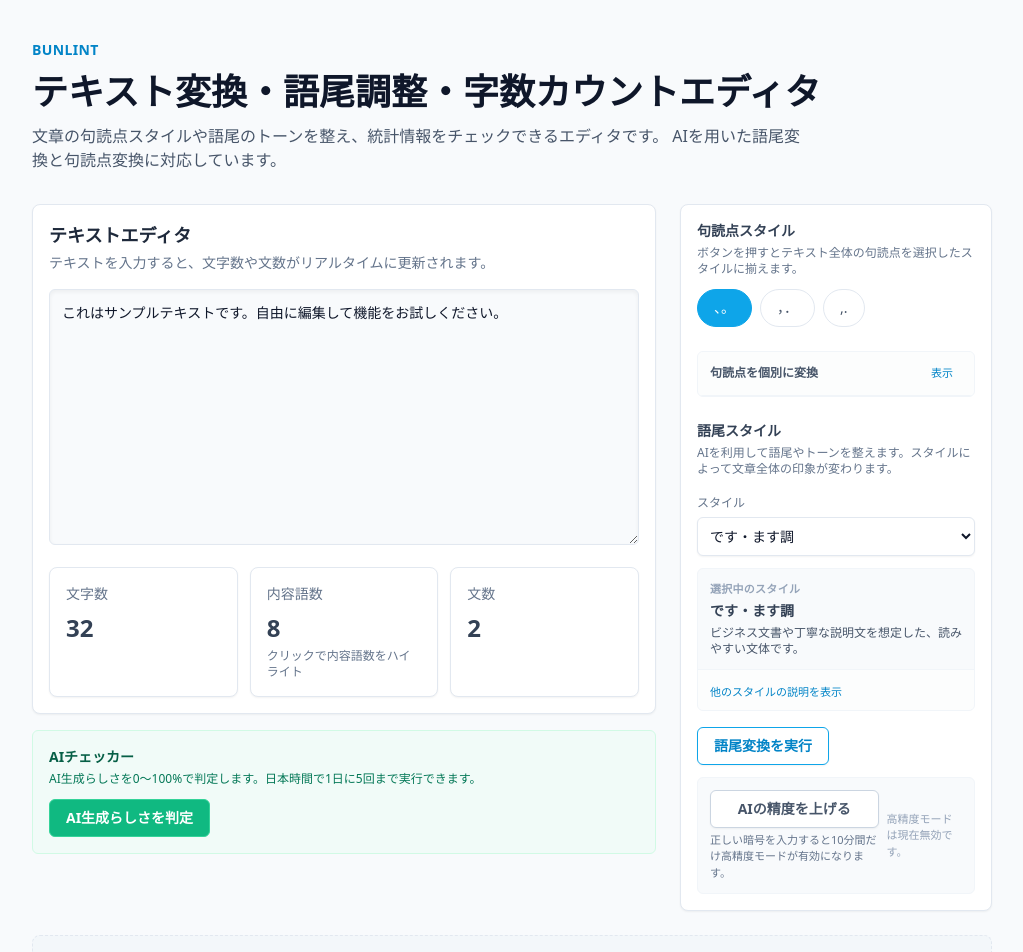
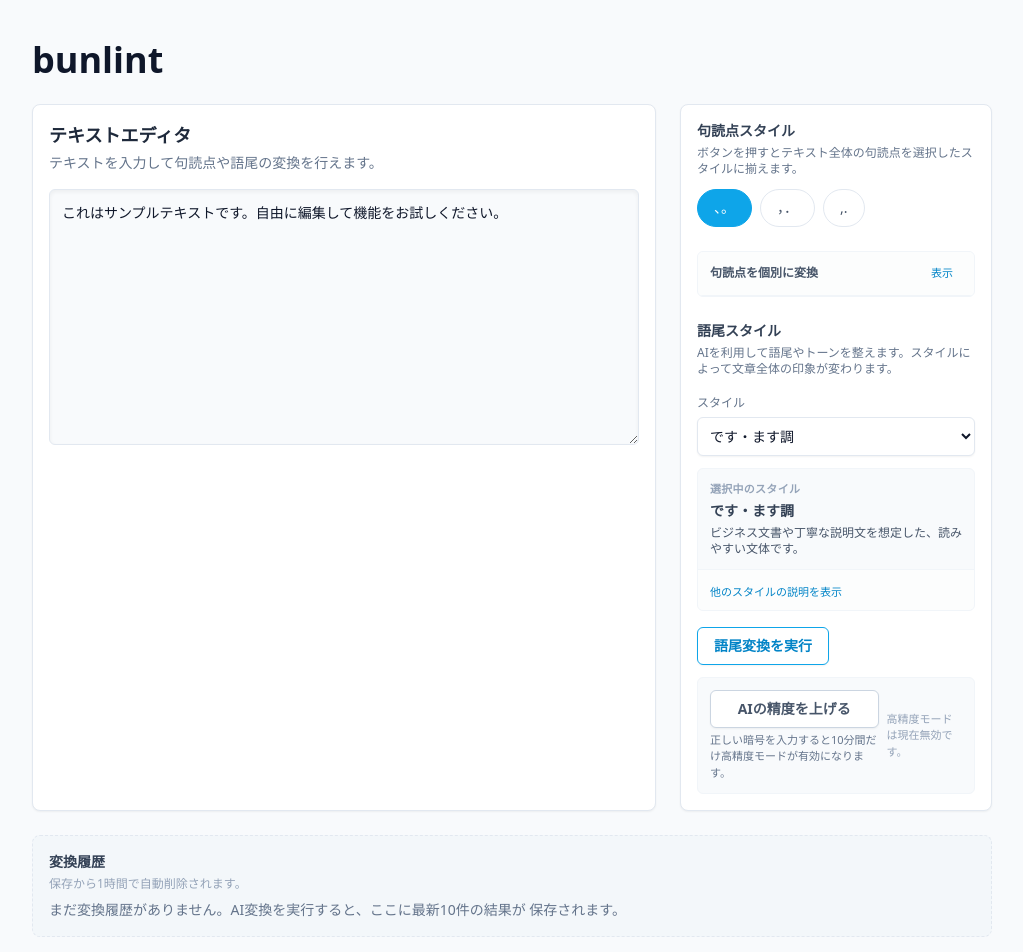
Before and after one commit to Hiro-Chiba/bunlint, a Next.js app: page / in a window 1280 px wide. Shown: the top 952 px of the page, without its empty margins (128-1151 px from the left). Built offline with nearby package versions, Linux system fonts and the light colour scheme.

Commit message:
補助カード削除によるエディタUIの整理

```diff
--- a/app/page.tsx
+++ b/app/page.tsx
@@ -2,18 +2,9 @@ import { TextEditor } from "@/components/TextEditor";
 
 export default function HomePage() {
   return (
-    <main className="mx-auto flex max-w-5xl flex-col gap-8 px-4 py-10 sm:px-6 lg:px-8">
-      <header className="space-y-3">
-        <p className="text-sm font-semibold uppercase tracking-wide text-brand-600">
-          bunlint
-        </p>
-        <h1 className="text-3xl font-bold text-slate-900 sm:text-4xl">
-          テキスト変換・語尾調整・字数カウントエディタ
-        </h1>
-        <p className="max-w-3xl text-base text-slate-600">
-          文章の句読点スタイルや語尾のトーンを整え、統計情報をチェックできるエディタです。
-          AIを用いた語尾変換と句読点変換に対応しています。
-        </p>
+    <main className="mx-auto flex max-w-5xl flex-col gap-6 px-4 py-10 sm:px-6 lg:px-8">
+      <header>
+        <h1 className="text-3xl font-bold text-slate-900 sm:text-4xl">bunlint</h1>
       </header>
       <TextEditor />
     </main>
--- a/components/TextEditor.tsx
+++ b/components/TextEditor.tsx
@@ -9,7 +9,6 @@ import {
   type PunctuationCharacter,
   type PunctuationMode,
 } from "@/lib/punctuation";
-import { getTextStats } from "@/lib/text";
 import {
   writingStylePresets,
   normalizeWritingStyle,
@@ -28,7 +27,6 @@ import {
   type HistoryRestoreMode,
 } from "./HistoryList";
 import { TransformationControls } from "./TransformationControls";
-import type { StatsHighlightMode } from "./StatsPanel";
 import { DEFAULT_AI_REASONING } from "./text-editor/constants";
 import type { AiCheckResultState } from "./text-editor/types";
 import { EditorTextareaSection } from "./text-editor/EditorTextareaSection";
@@ -247,8 +245,7 @@ export function TextEditor() {
   const [isCheckingAi, setIsCheckingAi] = useState(false);
   const [lastAiCheckAt, setLastAiCheckAt] = useState<string | null>(null);
   const [aiChecksToday, setAiChecksToday] = useState(0);
-  const [highlightMode, setHighlightMode] =
-    useState<StatsHighlightMode>("none");
+  const highlightMode = "none" as const;
   const [isHighAccuracyModalOpen, setIsHighAccuracyModalOpen] =
     useState(false);
   const [highAccuracyCode, setHighAccuracyCode] = useState("");
@@ -268,8 +265,6 @@ export function TextEditor() {
   const statusMessageId = useId();
   const diffTitleId = useId();
   const diffDescriptionId = useId();
-
-  const stats = useMemo(() => getTextStats(text), [text]);
 
   const refreshHighAccuracyStatus = useCallback(async () => {
     try {
@@ -298,12 +293,6 @@ export function TextEditor() {
       console.error("高精度モードの状態取得に失敗しました", error);
     }
   }, []);
-
-  useEffect(() => {
-    if (text.length === 0 && highlightMode !== "none") {
-      setHighlightMode("none");
-    }
-  }, [highlightMode, text]);
 
   useEffect(() => {
     return () => {
@@ -677,14 +666,6 @@ export function TextEditor() {
     setActiveHistoryEntryId(null);
     setAiCheckResult(null);
     setAiCheckMessage(null);
-  };
-
-  const handleHighlightChange = (mode: StatsHighlightMode) => {
-    if (mode !== "none" && text.length === 0) {
-      return;
-    }
-
-    setHighlightMode((current) => (current === mode ? current : mode));
   };
 
   const handlePunctuationModeChange = (mode: PunctuationMode) => {
@@ -1353,9 +1334,8 @@ export function TextEditor() {
   };
 
   return (
-    <div className="flex flex-col gap-6">
+    <div className="space-y-6">
       <div className="grid grid-cols-1 gap-6 lg:grid-cols-[2fr,1fr]">
-        <div className="flex flex-col gap-4">
         <EditorTextareaSection
           text={text}
           onTextChange={handleTextChange}
@@ -1366,23 +1346,8 @@ export function TextEditor() {
           diffSegments={diffSegments}
           diffTitleId={diffTitleId}
           diffDescriptionId={diffDescriptionId}
-            stats={stats}
           highlightMode={highlightMode}
-            onHighlightChange={handleHighlightChange}
         />
-          <AiCheckerSection
-            text={text}
-            isCheckingAi={isCheckingAi}
-            hasCheckedOnSameDay={hasCheckedOnSameDay}
-            hasReachedDailyLimit={hasReachedDailyLimit}
-            remainingAiChecks={remainingAiChecks}
-            nextAiCheckLabel={nextAiCheckLabel}
-            aiCheckMessage={aiCheckMessage}
-            aiResult={aiResultForCurrentText}
-            onInvokeAiCheck={handleInvokeAiCheck}
-            dailyLimit={DAILY_AI_CHECK_LIMIT}
-          />
-        </div>
         <TransformationControls
           punctuationMode={punctuationMode}
           onPunctuationModeChange={handlePunctuationModeChange}
@@ -1396,6 +1361,18 @@ export function TextEditor() {
           isHighAccuracyActive={isHighAccuracyActive}
         />
       </div>
+      <AiCheckerSection
+        text={text}
+        isCheckingAi={isCheckingAi}
+        hasCheckedOnSameDay={hasCheckedOnSameDay}
+        hasReachedDailyLimit={hasReachedDailyLimit}
+        remainingAiChecks={remainingAiChecks}
+        nextAiCheckLabel={nextAiCheckLabel}
+        aiCheckMessage={aiCheckMessage}
+        aiResult={aiResultForCurrentText}
+        onInvokeAiCheck={handleInvokeAiCheck}
+        dailyLimit={DAILY_AI_CHECK_LIMIT}
+      />
       {latestHistoryEntry && (
         <LatestHistoryCard
           entry={latestHistoryEntry}
--- a/components/text-editor/AiCheckerSection.tsx
+++ b/components/text-editor/AiCheckerSection.tsx
@@ -1,8 +1,5 @@
 "use client";
 
-import clsx from "clsx";
-
-import { AI_CONFIDENCE_PRESENTATION } from "./constants";
 import type { AiCheckResultState } from "./types";
 
 type AiCheckerSectionProps = {
@@ -18,94 +15,6 @@ type AiCheckerSectionProps = {
   dailyLimit: number;
 };
 
-export function AiCheckerSection({
-  text,
-  isCheckingAi,
-  hasCheckedOnSameDay,
-  hasReachedDailyLimit,
-  remainingAiChecks,
-  nextAiCheckLabel,
-  aiCheckMessage,
-  aiResult,
-  onInvokeAiCheck,
-  dailyLimit,
-}: AiCheckerSectionProps) {
-  const trimmed = text.trim();
-  const isButtonDisabled =
-    isCheckingAi || hasReachedDailyLimit || trimmed.length === 0;
-
-  const aiResultPresentation = aiResult
-    ? AI_CONFIDENCE_PRESENTATION[aiResult.confidence] ??
-      AI_CONFIDENCE_PRESENTATION.low
-    : null;
-
-  return (
-    <section className="space-y-3 rounded-md border border-emerald-100 bg-emerald-50/50 p-4 text-sm text-emerald-900">
-      <header className="space-y-1">
-        <h3 className="text-sm font-semibold text-emerald-800">AIチェッカー</h3>
-        <p className="text-xs text-emerald-700">
-          AI生成らしさを0〜100%で判定します。日本時間で1日に
-          {dailyLimit}回まで実行できます。
-        </p>
-      </header>
-      <div className="flex flex-wrap items-center gap-3 text-xs">
-        <button
-          type="button"
-          onClick={onInvokeAiCheck}
-          disabled={isButtonDisabled}
-          className="rounded-md border border-emerald-400 bg-emerald-500 px-4 py-2 text-sm font-semibold text-white transition hover:bg-emerald-600 disabled:cursor-not-allowed disabled:border-emerald-200 disabled:bg-emerald-200"
-        >
-          {isCheckingAi ? "判定中..." : "AI生成らしさを判定"}
-        </button>
-        {hasCheckedOnSameDay &&
-          !hasReachedDailyLimit &&
-          remainingAiChecks < dailyLimit && (
-            <span className="text-xs text-emerald-800">
-              本日残り{remainingAiChecks}回判定できます。
-            </span>
-          )}
-        {hasReachedDailyLimit && nextAiCheckLabel && (
-          <span className="text-xs text-emerald-800">
-            次回判定可能: {nextAiCheckLabel}
-          </span>
-        )}
-      </div>
-      {aiCheckMessage && (
-        <p className="text-xs text-emerald-800">{aiCheckMessage}</p>
-      )}
-      {aiResult && aiResultPresentation && (
-        <div className="space-y-2 rounded-md border border-emerald-200 bg-white p-3 text-xs text-emerald-900">
-          <p className="flex flex-wrap items-center gap-2 text-sm font-semibold">
-            <span
-              className={clsx(
-                "text-lg font-bold",
-                aiResultPresentation.scoreClass,
-              )}
-            >
-              {aiResult.score}%
-            </span>
-            <span
-              className={clsx(
-                "inline-flex items-center rounded-full px-2 py-1 text-[11px] font-semibold",
-                aiResultPresentation.badgeClass,
-              )}
-            >
-              {aiResultPresentation.badgeLabel}
-            </span>
-          </p>
-          <p className="text-[11px] text-emerald-800">
-            判定日時:{" "}
-            {new Date(aiResult.checkedAt).toLocaleString("ja-JP", {
-              timeZone: "Asia/Tokyo",
-            })}
-          </p>
-          {aiResult.reasoning && (
-            <p className="whitespace-pre-wrap text-[11px] leading-relaxed text-emerald-800">
-              {aiResult.reasoning}
-            </p>
-          )}
-        </div>
-      )}
-    </section>
-  );
+export function AiCheckerSection(_: AiCheckerSectionProps) {
+  return null;
 }
--- a/components/text-editor/EditorTextareaSection.tsx
+++ b/components/text-editor/EditorTextareaSection.tsx
@@ -11,10 +11,10 @@ import {
 
 import clsx from "clsx";
 
-import { extractWords, type TextStats } from "@/lib/text";
+import { extractWords } from "@/lib/text";
 import type { DiffSegment } from "@/lib/diff";
 
-import { StatsPanel, type StatsHighlightMode } from "../StatsPanel";
+import type { StatsHighlightMode } from "./types";
 
 type EditorTextareaSectionProps = {
   text: string;
@@ -26,9 +26,7 @@ type EditorTextareaSectionProps = {
   diffSegments: DiffSegment[] | null;
   diffTitleId: string;
   diffDescriptionId: string;
-  stats: TextStats;
   highlightMode: StatsHighlightMode;
-  onHighlightChange: (mode: StatsHighlightMode) => void;
 };
 
 const wordSegmentSplitter = /([\s]+)/;
@@ -111,9 +109,7 @@ export function EditorTextareaSection({
   diffSegments,
   diffTitleId,
   diffDescriptionId,
-  stats,
   highlightMode,
-  onHighlightChange,
 }: EditorTextareaSectionProps) {
   const textareaRef = useRef<HTMLTextAreaElement | null>(null);
   const highlightOverlayContentRef = useRef<HTMLDivElement | null>(null);
@@ -315,7 +311,7 @@ export function EditorTextareaSection({
           テキストエディタ
         </h2>
         <p id={editorDescriptionId} className="text-sm text-slate-500">
-          テキストを入力すると、文字数や文数がリアルタイムに更新されます。
+          テキストを入力して句読点や語尾の変換を行えます。
         </p>
       </header>
       <div className="relative">
@@ -392,11 +388,6 @@ export function EditorTextareaSection({
           </div>
         </section>
       )}
-      <StatsPanel
-        stats={stats}
-        activeHighlight={highlightMode}
-        onHighlightChange={onHighlightChange}
-      />
     </section>
   );
 }
--- a/components/text-editor/types.ts
+++ b/components/text-editor/types.ts
@@ -7,3 +7,5 @@ export type AiCheckResultState = {
   checkedAt: string;
   textSnapshot: string;
 };
+
+export type StatsHighlightMode = "none" | "words";
```
Lines whose indentation alone changed are shown as unchanged.
